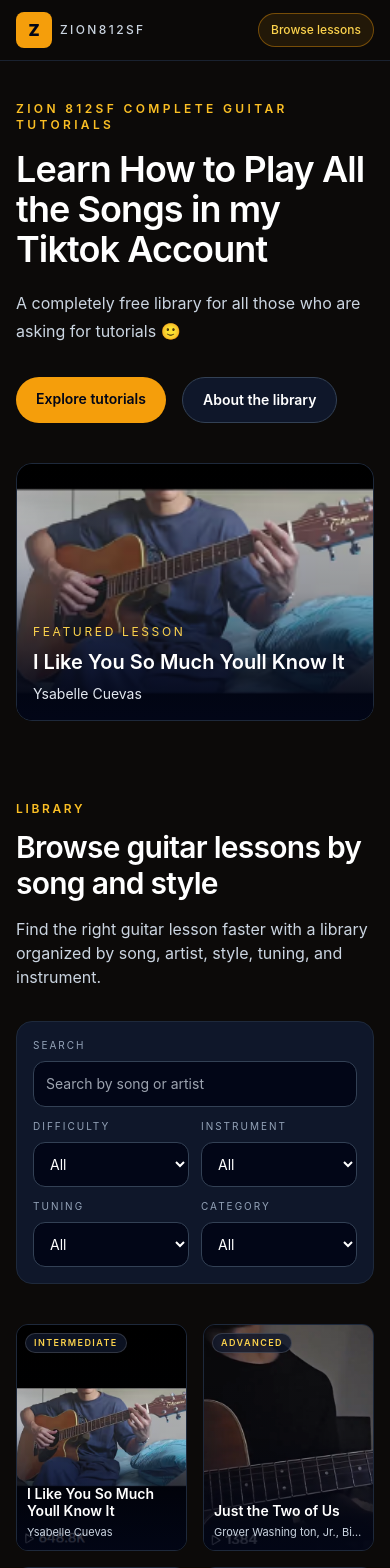
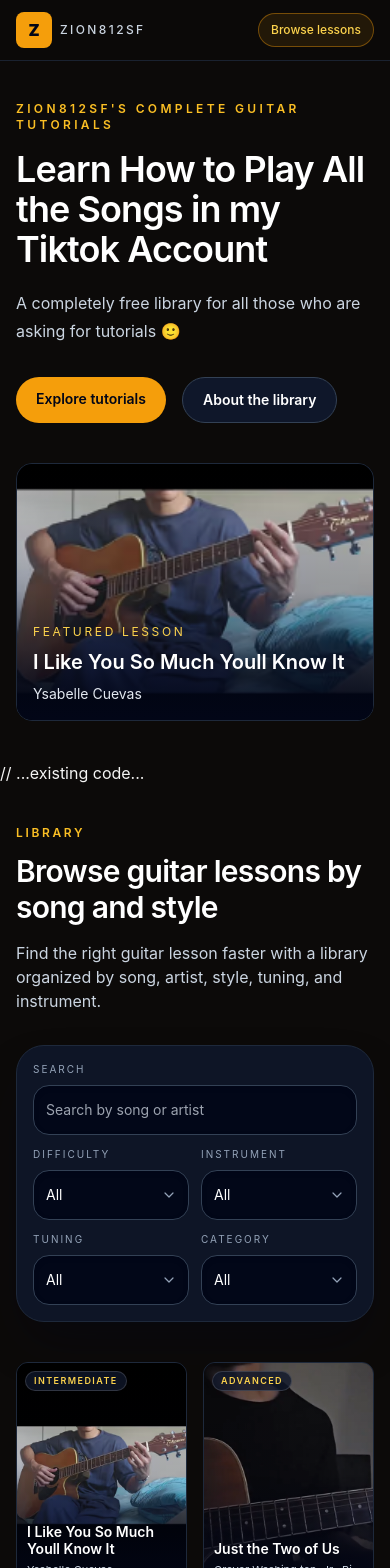
Before and after one commit to imthisel/zion812sf, a React (Vite) app: page / in a window 390 px wide. Shown: the top 1568 px of the page. Built offline with nearby package versions, Linux system fonts and the light colour scheme.

Commit message:
feat new design for category bar

```diff
--- a/src/App.tsx
+++ b/src/App.tsx
@@ -1,27 +1,32 @@
-import { useMemo, useState } from 'react';
-import SectionHeader from './components/SectionHeader';
-import TutorialCard from './components/TutorialCard';
-import TutorialModal from './components/TutorialModal';
-import { fallbackCover, tutorials } from './data/tutorials';
+import { useMemo, useState } from "react";
+import SectionHeader from "./components/SectionHeader";
+import TutorialCard from "./components/TutorialCard";
+import TutorialModal from "./components/TutorialModal";
+import { fallbackCover, tutorials } from "./data/tutorials";
 
-const categoryList = ['Fingerstyle', 'Rhythm / Strumming', 'Flatpicking'] as const;
+const categoryList = [
+  "Fingerstyle",
+  "Rhythm / Strumming",
+  "Flatpicking",
+] as const;
 const instrumentOptions = [
-  'All',
-  'Acoustic Guitar',
-  'Electric Guitar',
-  'Piano',
-  'Bass Guitar'
+  "All",
+  "Acoustic Guitar",
+  "Electric Guitar",
+  "Piano",
+  "Bass Guitar",
 ] as const;
 
-type DifficultyFilter = 'All' | 'Beginner' | 'Intermediate' | 'Advanced';
+type DifficultyFilter = "All" | "Beginner" | "Intermediate" | "Advanced";
 
 export default function App() {
   const [activeTutorialId, setActiveTutorialId] = useState<string | null>(null);
-  const [query, setQuery] = useState('');
-  const [difficulty, setDifficulty] = useState<DifficultyFilter>('All');
-  const [instrument, setInstrument] = useState<(typeof instrumentOptions)[number]>('All');
-  const [tuning, setTuning] = useState('All');
-  const [selectedTag, setSelectedTag] = useState('All');
+  const [query, setQuery] = useState("");
+  const [difficulty, setDifficulty] = useState<DifficultyFilter>("All");
+  const [instrument, setInstrument] =
+    useState<(typeof instrumentOptions)[number]>("All");
+  const [tuning, setTuning] = useState("All");
+  const [selectedTag, setSelectedTag] = useState("All");
 
   const filteredTutorials = useMemo(() => {
     const normalizedQuery = query.trim().toLowerCase();
@@ -33,45 +38,53 @@ export default function App() {
         tutorial.artist.toLowerCase().includes(normalizedQuery);
 
       const matchesDifficulty =
-        difficulty === 'All' || tutorial.difficulty === difficulty;
+        difficulty === "All" || tutorial.difficulty === difficulty;
 
       const matchesInstrument =
-        instrument === 'All' || tutorial.instrument === instrument;
+        instrument === "All" || tutorial.instrument === instrument;
 
-      const matchesTuning =
-        tuning === 'All' || tutorial.tuning === tuning;
+      const matchesTuning = tuning === "All" || tutorial.tuning === tuning;
 
       const matchesTag =
-        selectedTag === 'All' || tutorial.tags.includes(selectedTag);
+        selectedTag === "All" || tutorial.tags.includes(selectedTag);
 
-      return matchesQuery && matchesDifficulty && matchesInstrument && matchesTuning && matchesTag;
+      return (
+        matchesQuery &&
+        matchesDifficulty &&
+        matchesInstrument &&
+        matchesTuning &&
+        matchesTag
+      );
     });
   }, [query, difficulty, instrument, tuning, selectedTag]);
 
   const hasActiveFilters =
-    query.trim() !== '' ||
-    difficulty !== 'All' ||
-    instrument !== 'All' ||
-    tuning !== 'All' ||
-    selectedTag !== 'All';
+    query.trim() !== "" ||
+    difficulty !== "All" ||
+    instrument !== "All" ||
+    tuning !== "All" ||
+    selectedTag !== "All";
 
   const featuredTutorial = tutorials[0];
 
-  const activeTutorial = tutorials.find((item) => item.id === activeTutorialId) ?? null;
+  const activeTutorial =
+    tutorials.find((item) => item.id === activeTutorialId) ?? null;
 
-  const tuningOptions = Array.from(new Set(tutorials.map((tutorial) => tutorial.tuning)));
+  const tuningOptions = Array.from(
+    new Set(tutorials.map((tutorial) => tutorial.tuning)),
+  );
 
   const tagOptions = [
-    'All',
-    ...Array.from(new Set(tutorials.flatMap((tutorial) => tutorial.tags)))
+    "All",
+    ...Array.from(new Set(tutorials.flatMap((tutorial) => tutorial.tags))),
   ];
 
   const resetFilters = () => {
-    setQuery('');
-    setDifficulty('All');
-    setInstrument('All');
-    setTuning('All');
-    setSelectedTag('All');
+    setQuery("");
+    setDifficulty("All");
+    setInstrument("All");
+    setTuning("All");
+    setSelectedTag("All");
   };
 
   return (
@@ -112,13 +125,14 @@ export default function App() {
           <div className="grid items-center gap-10 lg:grid-cols-[1.15fr_0.85fr]">
             <div>
               <p className="mb-4 text-xs font-semibold uppercase tracking-[0.28em] text-amber-400">
-                Zion 812sf Complete Guitar Tutorials
+                Zion812sf's Complete Guitar Tutorials
               </p>
               <h1 className="max-w-xl text-4xl font-semibold tracking-tight text-white sm:text-5xl lg:text-6xl">
                 Learn How to Play All the Songs in my Tiktok Account
               </h1>
               <p className="mt-5 max-w-xl text-base leading-7 text-slate-300 sm:text-lg">
-                A completely free library for all those who are asking for tutorials 🙂
+                A completely free library for all those who are asking for
+                tutorials 🙂
               </p>
 
               <div className="mt-8 flex flex-wrap gap-4">
@@ -156,21 +170,26 @@ export default function App() {
                   <h2 className="mt-2 text-xl font-semibold text-white sm:text-2xl">
                     {featuredTutorial.title}
                   </h2>
-                  <p className="mt-2 text-sm text-slate-200">{featuredTutorial.artist}</p>
+                  <p className="mt-2 text-sm text-slate-200">
+                    {featuredTutorial.artist}
+                  </p>
                 </div>
               </div>
             </div>
           </div>
         </section>
-
-        <section id="library" className="mx-auto max-w-7xl px-4 py-10 sm:px-6 sm:py-16 lg:px-8">
+        // ...existing code...
+        <section
+          id="library"
+          className="mx-auto max-w-7xl px-4 py-10 sm:px-6 sm:py-16 lg:px-8"
+        >
           <SectionHeader
             eyebrow="Library"
             title="Browse guitar lessons by song and style"
-            description="Find the right guitar lesson faster with a library organized by song, artist, style, tuning, and instrument. "
+            description="Find the right guitar lesson faster with a library organized by song, artist, style, tuning, and instrument."
           />
 
-          <div className="mt-8 rounded-2xl border border-slate-800 bg-slate-900 p-4 sm:p-5">
+          <div className="mt-8 rounded-[28px] border border-slate-800 bg-slate-900/90 p-4 shadow-2xl shadow-slate-950/40 sm:p-5">
             <div className="grid grid-cols-2 gap-3 sm:gap-4 md:grid-cols-2 xl:grid-cols-5">
               <label className="block col-span-2 xl:col-span-2">
                 <span className="mb-2 block text-[10px] uppercase tracking-[0.2em] text-slate-400">
@@ -182,7 +201,7 @@ export default function App() {
                   onChange={(event) => setQuery(event.target.value)}
                   placeholder="Search by song or artist"
                   aria-label="Search tutorials by song or artist"
-                  className="w-full rounded-xl border border-slate-700 bg-slate-950 px-3 py-3 text-sm text-white outline-none transition focus:border-amber-500"
+                  className="w-full rounded-2xl border border-slate-700 bg-slate-950/90 px-3 py-3.5 text-sm text-white shadow-inner shadow-slate-950/50 outline-none transition focus:border-amber-500 focus:ring-2 focus:ring-amber-500/20"
                 />
               </label>
 
@@ -190,30 +209,52 @@ export default function App() {
                 <span className="mb-2 block text-[10px] uppercase tracking-[0.2em] text-slate-400">
                   Difficulty
                 </span>
+                <div className="relative">
                   <select
                     value={difficulty}
                     aria-label="Filter by difficulty"
                     onChange={(event) =>
                       setDifficulty(event.target.value as DifficultyFilter)
                     }
-                  className="w-full rounded-xl border border-slate-700 bg-slate-950 px-3 py-3 text-sm text-white outline-none transition focus:border-amber-500"
+                    className="w-full appearance-none rounded-2xl border border-slate-700 bg-slate-950/90 px-3 py-3.5 pr-10 text-sm text-white shadow-inner shadow-slate-950/50 outline-none transition focus:border-amber-500 focus:ring-2 focus:ring-amber-500/20"
                   >
                     <option value="All">All</option>
                     <option value="Beginner">Beginner</option>
                     <option value="Intermediate">Intermediate</option>
                     <option value="Advanced">Advanced</option>
                   </select>
+                  <svg
+                    viewBox="0 0 20 20"
+                    fill="none"
+                    aria-hidden="true"
+                    className="pointer-events-none absolute right-3 top-1/2 h-4 w-4 -translate-y-1/2 text-slate-400"
+                  >
+                    <path
+                      d="M5 7.5L10 12.5L15 7.5"
+                      stroke="currentColor"
+                      strokeWidth="1.5"
+                      strokeLinecap="round"
+                      strokeLinejoin="round"
+                    />
+                  </svg>
+                </div>
               </label>
 
               <label className="block">
                 <span className="mb-2 block text-[10px] uppercase tracking-[0.2em] text-slate-400">
                   Instrument
                 </span>
+                <div className="relative">
                   <select
                     value={instrument}
                     aria-label="Filter by instrument"
-                  onChange={(event) => setInstrument(event.target.value as (typeof instrumentOptions)[number])}
-                  className="w-full rounded-xl border border-slate-700 bg-slate-950 px-3 py-3 text-sm text-white outline-none transition focus:border-amber-500"
+                    onChange={(event) =>
+                      setInstrument(
+                        event.target
+                          .value as (typeof instrumentOptions)[number],
+                      )
+                    }
+                    className="w-full appearance-none rounded-2xl border border-slate-700 bg-slate-950/90 px-3 py-3.5 pr-10 text-sm text-white shadow-inner shadow-slate-950/50 outline-none transition focus:border-amber-500 focus:ring-2 focus:ring-amber-500/20"
                   >
                     {instrumentOptions.map((option) => (
                       <option key={option} value={option}>
@@ -221,17 +262,33 @@ export default function App() {
                       </option>
                     ))}
                   </select>
+                  <svg
+                    viewBox="0 0 20 20"
+                    fill="none"
+                    aria-hidden="true"
+                    className="pointer-events-none absolute right-3 top-1/2 h-4 w-4 -translate-y-1/2 text-slate-400"
+                  >
+                    <path
+                      d="M5 7.5L10 12.5L15 7.5"
+                      stroke="currentColor"
+                      strokeWidth="1.5"
+                      strokeLinecap="round"
+                      strokeLinejoin="round"
+                    />
+                  </svg>
+                </div>
               </label>
 
               <label className="block">
                 <span className="mb-2 block text-[10px] uppercase tracking-[0.2em] text-slate-400">
                   Tuning
                 </span>
+                <div className="relative">
                   <select
                     value={tuning}
                     aria-label="Filter by tuning"
                     onChange={(event) => setTuning(event.target.value)}
-                  className="w-full rounded-xl border border-slate-700 bg-slate-950 px-3 py-3 text-sm text-white outline-none transition focus:border-amber-500"
+                    className="w-full appearance-none rounded-2xl border border-slate-700 bg-slate-950/90 px-3 py-3.5 pr-10 text-sm text-white shadow-inner shadow-slate-950/50 outline-none transition focus:border-amber-500 focus:ring-2 focus:ring-amber-500/20"
                   >
                     <option value="All">All</option>
                     {tuningOptions.map((option) => (
@@ -240,17 +297,33 @@ export default function App() {
                       </option>
                     ))}
                   </select>
+                  <svg
+                    viewBox="0 0 20 20"
+                    fill="none"
+                    aria-hidden="true"
+                    className="pointer-events-none absolute right-3 top-1/2 h-4 w-4 -translate-y-1/2 text-slate-400"
+                  >
+                    <path
+                      d="M5 7.5L10 12.5L15 7.5"
+                      stroke="currentColor"
+                      strokeWidth="1.5"
+                      strokeLinecap="round"
+                      strokeLinejoin="round"
+                    />
+                  </svg>
+                </div>
               </label>
 
               <label className="block md:col-span-2 xl:col-span-1">
                 <span className="mb-2 block text-[10px] uppercase tracking-[0.2em] text-slate-400">
                   Category
                 </span>
+                <div className="relative">
                   <select
                     value={selectedTag}
                     aria-label="Filter by category"
                     onChange={(event) => setSelectedTag(event.target.value)}
-                  className="w-full rounded-xl border border-slate-700 bg-slate-950 px-3 py-3 text-sm text-white outline-none transition focus:border-amber-500"
+                    className="w-full appearance-none rounded-2xl border border-slate-700 bg-slate-950/90 px-3 py-3.5 pr-10 text-sm text-white shadow-inner shadow-slate-950/50 outline-none transition focus:border-amber-500 focus:ring-2 focus:ring-amber-500/20"
                   >
                     {tagOptions.map((tag) => (
                       <option key={tag} value={tag}>
@@ -258,6 +331,21 @@ export default function App() {
                       </option>
                     ))}
                   </select>
+                  <svg
+                    viewBox="0 0 20 20"
+                    fill="none"
+                    aria-hidden="true"
+                    className="pointer-events-none absolute right-3 top-1/2 h-4 w-4 -translate-y-1/2 text-slate-400"
+                  >
+                    <path
+                      d="M5 7.5L10 12.5L15 7.5"
+                      stroke="currentColor"
+                      strokeWidth="1.5"
+                      strokeLinecap="round"
+                      strokeLinejoin="round"
+                    />
+                  </svg>
+                </div>
               </label>
             </div>
 
@@ -266,7 +354,7 @@ export default function App() {
                 <button
                   type="button"
                   onClick={resetFilters}
-                  className="rounded-full border border-slate-700 bg-slate-950 px-3 py-2 text-xs font-medium uppercase tracking-[0.14em] text-slate-300 transition hover:border-slate-500 hover:text-white"
+                  className="rounded-full border border-slate-700 bg-slate-950 px-3 py-2 text-[10px] font-medium uppercase tracking-[0.16em] text-slate-300 transition hover:border-slate-500 hover:text-white"
                 >
                   Clear filters
                 </button>
@@ -276,9 +364,12 @@ export default function App() {
 
           {filteredTutorials.length === 0 ? (
             <div className="mt-8 rounded-3xl border border-dashed border-slate-700 bg-slate-900/60 p-10 text-center">
-              <p className="text-xl font-semibold text-white">No tutorials match your filters.</p>
+              <p className="text-xl font-semibold text-white">
+                No tutorials match your filters.
+              </p>
               <p className="mt-2 text-sm text-slate-400">
-                Try clearing the search or adjusting the difficulty, instrument, tuning, or category.
+                Try clearing the search or adjusting the difficulty, instrument,
+                tuning, or category.
               </p>
             </div>
           ) : (
@@ -293,8 +384,11 @@ export default function App() {
             </div>
           )}
         </section>
-
-        <section id="about" className="mx-auto max-w-7xl px-4 py-10 sm:px-6 sm:py-16 lg:px-8">
+        // ...existing code...
+        <section
+          id="about"
+          className="mx-auto max-w-7xl px-4 py-10 sm:px-6 sm:py-16 lg:px-8"
+        >
           <div className="rounded-3xl border border-slate-800 bg-slate-900 p-6 sm:p-8">
             <SectionHeader
               eyebrow="About"
@@ -304,13 +398,14 @@ export default function App() {
 
             <div className="mt-8 max-w-3xl space-y-4">
               <p className="text-base leading-7 text-slate-300">
-                The main reason I made this website is to give credit to those whose tutorials I used to learn the songs in my account. Aside from that, this website was also made to make it easier for everybody to play the things I’ve
-                played, and to keep everything organized in one place instead of scattered
-                replies in the comments.
+                The main reason I made this website is to give credit to those
+                whose tutorials I used to learn the songs in my account. Aside
+                from that, this website was also made to make it easier for
+                everybody to find tutorials for the things I’ve played in guitar and to keep everything
+                organized in one place instead of scattered replies.
               </p>
               <p className="text-base leading-7 text-slate-300">
-                It’s also an outside project of mine built to test and improve my programming
-                skills.
+                It’s also a personal project I built to test and improve my programming skills while strengthening my portfolio 🤠
               </p>
             </div>
 
@@ -322,12 +417,12 @@ export default function App() {
                 >
                   <p className="text-sm font-semibold text-white">{category}</p>
                   <p className="mt-3 text-sm leading-6 text-slate-300">
-                    {category === 'Fingerstyle' &&
-                      'Playing the strings with your fingers instead of a pick.'}
-                    {category === 'Rhythm / Strumming' &&
-                      'Just strumming chords either with a pick or just the hand.'}
-                    {category === 'Flatpicking' &&
-                      'Picking individual notes and riffs with a guitar pick.'}
+                    {category === "Fingerstyle" &&
+                      "Playing the strings with your fingers instead of a pick."}
+                    {category === "Rhythm / Strumming" &&
+                      "Just strumming chords either with a pick or just the hand."}
+                    {category === "Flatpicking" &&
+                      "Picking individual notes and riffs with a guitar pick."}
                   </p>
                 </div>
               ))}
@@ -336,7 +431,10 @@ export default function App() {
         </section>
       </main>
 
-        <section id="difficulty-guide" className="mx-auto max-w-7xl px-4 py-10 sm:px-4 sm:py-16 lg:px-8">
+      <section
+        id="difficulty-guide"
+        className="mx-auto max-w-7xl px-4 py-10 sm:px-4 sm:py-16 lg:px-8"
+      >
         <SectionHeader
           eyebrow="Difficulty guide"
           title="How I decide the difficulty of each lesson"
@@ -350,8 +448,8 @@ export default function App() {
             </div>
 
             <p className="text-sm leading-7 text-slate-200">
-                Mostly easy strumming, simple chord shapes, and very comfortable fingerpicking.
-
+              Mostly easy strumming, simple chord shapes, and very comfortable
+              fingerpicking.
             </p>
 
             <ul className="mt-4 space-y-2 text-sm text-slate-300">
@@ -367,8 +465,9 @@ export default function App() {
             </div>
 
             <p className="text-sm leading-7 text-slate-200">
-                These usually include strumming with more bar chords, plus fingerpicking that is
-                a little more involved but def still manageable with practice.
+              These usually include strumming with more bar chords, plus
+              fingerpicking that is a little more involved but def still
+              manageable with practice.
             </p>
 
             <ul className="mt-4 space-y-2 text-sm text-slate-300">
@@ -384,8 +483,9 @@ export default function App() {
             </div>
 
             <p className="text-sm leading-7 text-slate-200">
-                These are the songs I personally find hardest to play, like fingerstyle with slaps,
-                harmonics, difficult transitions, and techniques that need more control and precision.
+              These are the songs I personally find hardest to play, like
+              fingerstyle with slaps, harmonics, difficult transitions, and
+              techniques that need more control and precision.
             </p>
 
             <ul className="mt-4 space-y-2 text-sm text-slate-300">
@@ -396,7 +496,6 @@ export default function App() {
           </div>
         </div>
       </section>
-
 
       <footer id="footer" className="border-t border-slate-800 bg-slate-950">
         <div className="mx-auto flex max-w-7xl flex-col gap-6 px-4 py-8 text-sm text-slate-400 sm:px-6 lg:flex-row lg:items-center lg:justify-between lg:px-8">
@@ -412,7 +511,10 @@ export default function App() {
         </div>
       </footer>
 
-      <TutorialModal tutorial={activeTutorial} onClose={() => setActiveTutorialId(null)} />
+      <TutorialModal
+        tutorial={activeTutorial}
+        onClose={() => setActiveTutorialId(null)}
+      />
     </div>
   );
 }
```
Lines whose indentation alone changed are shown as unchanged.
